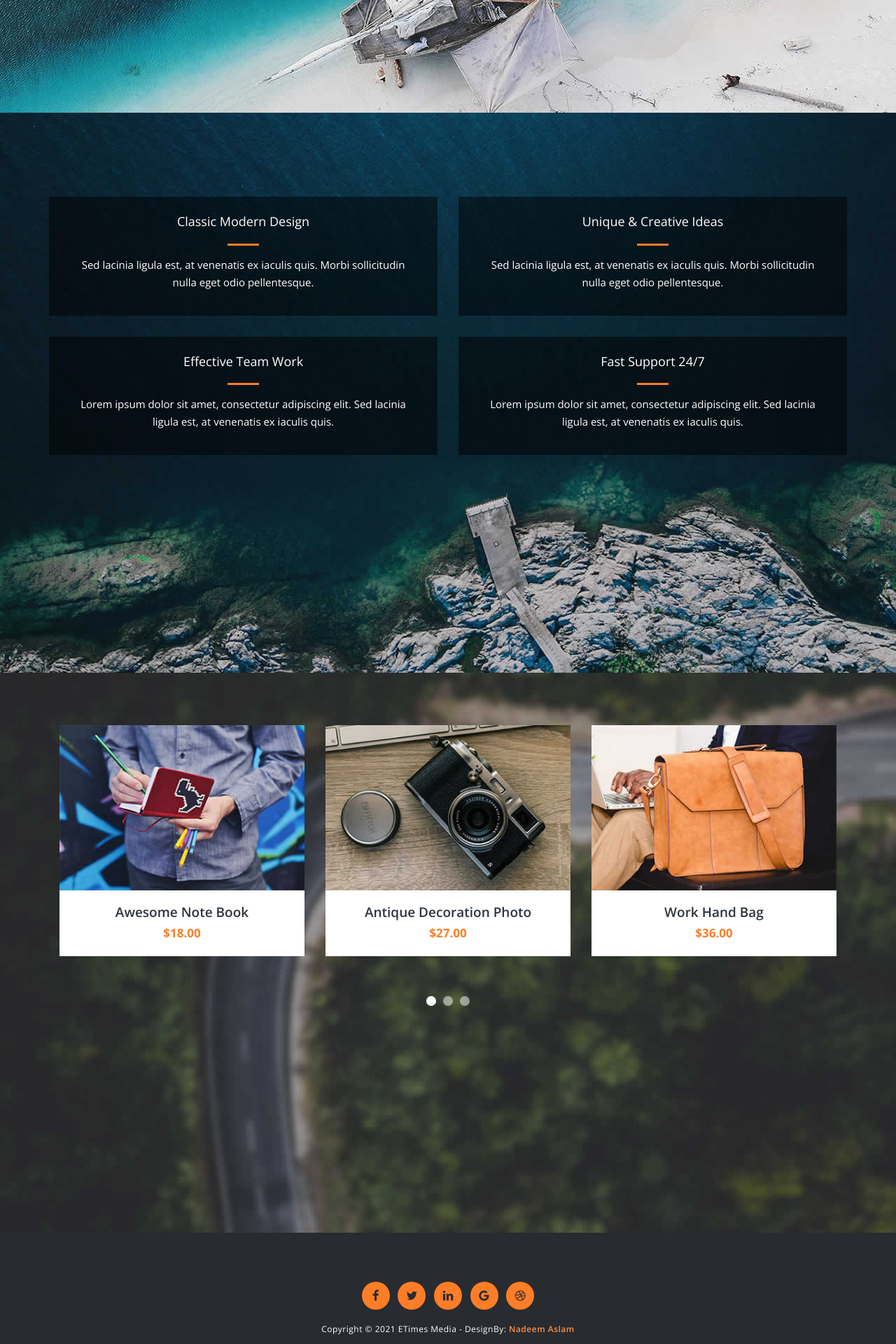
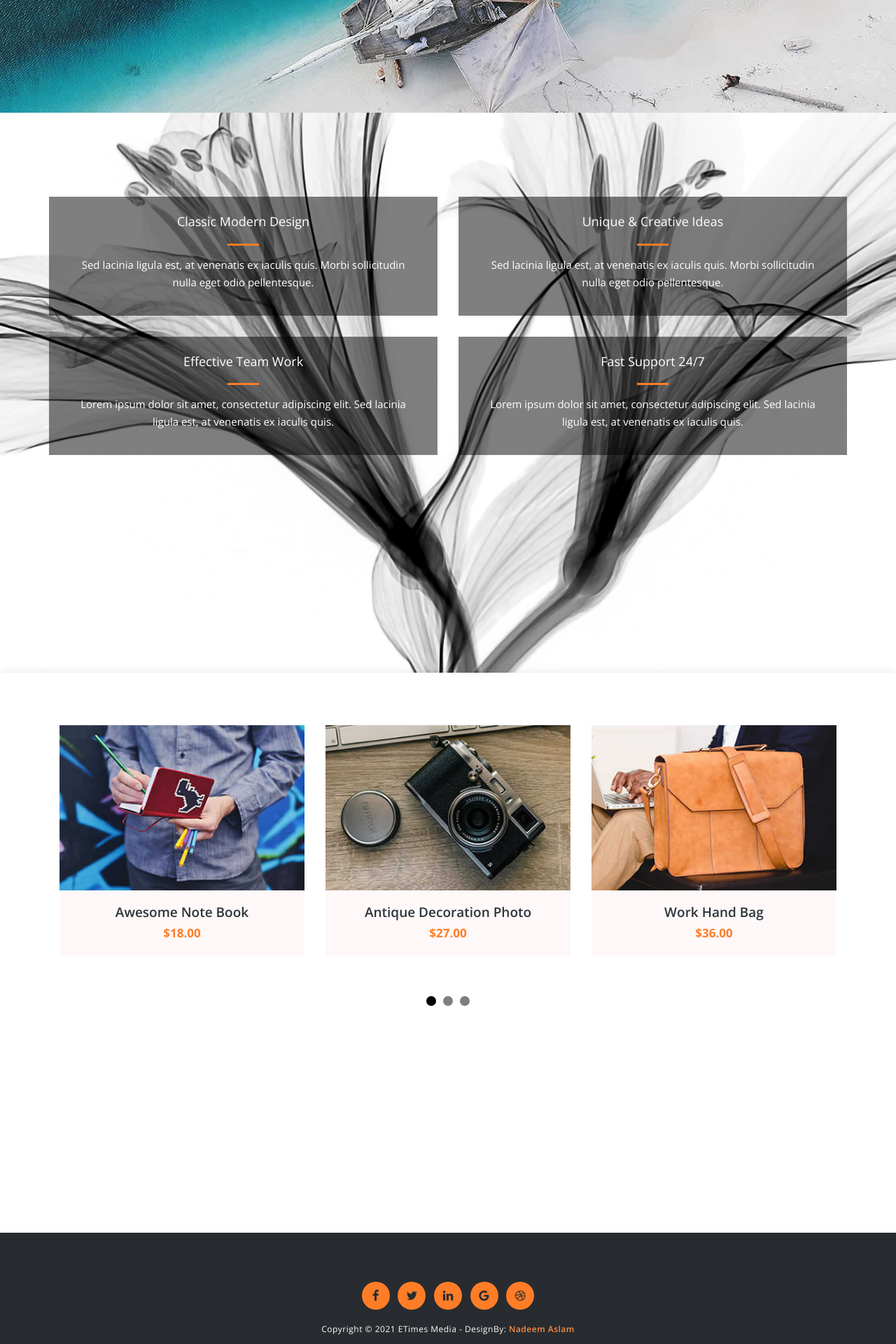
Before and after one commit to Nadeemaslam/artwebsite, a Django app: page / in a window 1280 px wide. Shown: the part 639-2559 px from the top of the page at 70% size. Run offline with Django 3.2, Linux system fonts and the light colour scheme; some libraries are stand-ins or nearby versions.

Commit message:
parallax image changed

```diff
--- a/artgallery/templates/artgallery/index.html
+++ b/artgallery/templates/artgallery/index.html
@@ -155,11 +155,6 @@
         </div>
     </div>
 
-
-
-
-
-
 <!--<div class="parallax-content projects-content" id="portfolio">-->
 <!--<div class="container">-->
     <!--<div class="row text-center gallery justify-content-center">-->
--- a/static/artgallery/css/templatemo-main.css
+++ b/static/artgallery/css/templatemo-main.css
@@ -440,7 +440,7 @@ a:hover { color: #FF0; }
   padding-left: 15px;
   padding-right: 15px;
   padding-top: 15vh;
-  background-image: url(../images/2nd-section.jpg);
+  background-image: url(../images/bg2nd.jpg);
   background-attachment: fixed;
   min-height: 100vh;
   background-size: cover;
@@ -503,7 +503,7 @@ h4, .h4 {
 
 .projects-content {
   padding-top: 20vh;
-  background-image: url(../images/3rd-section.jpg);
+  background-color:#fff;
 }
 
 .projects-content .item images {
@@ -515,7 +515,7 @@ h4, .h4 {
 }
 
 .projects-content .item .text-content {
-  background-color: #fff;
+  background-color: #fff8f8;
   text-align: center;
   padding: 20px;
 }
@@ -549,7 +549,7 @@ h4, .h4 {
   -webkit-border-radius: 20px;
   -moz-border-radius: 20px;
   border-radius: 20px;
-  background: #fff;
+  background: #000;
 }
 
 
@@ -1039,7 +1039,7 @@ body.lb-disable-scrolling {
 --------------------------------*/
 
 #portfolio {
-  padding: 60px 0;
+  padding: 60px 0 0 0;
   box-shadow: 0px 0px 12px 0px rgba(0, 0, 0, 0.1);
 }
 
```
Also changed, not shown: static/artgallery/images/bg2nd.jpg.
